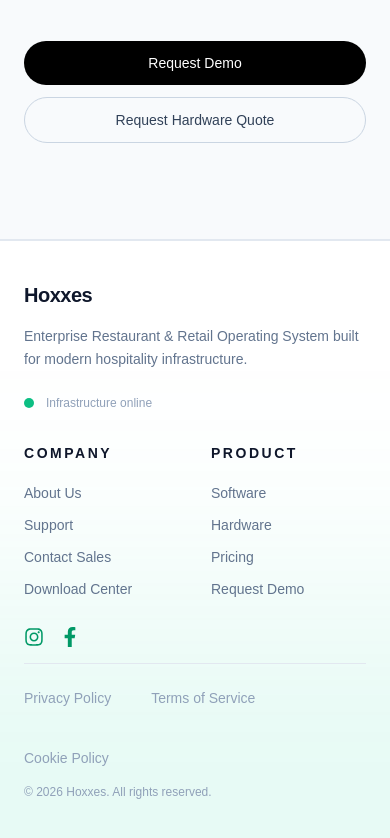
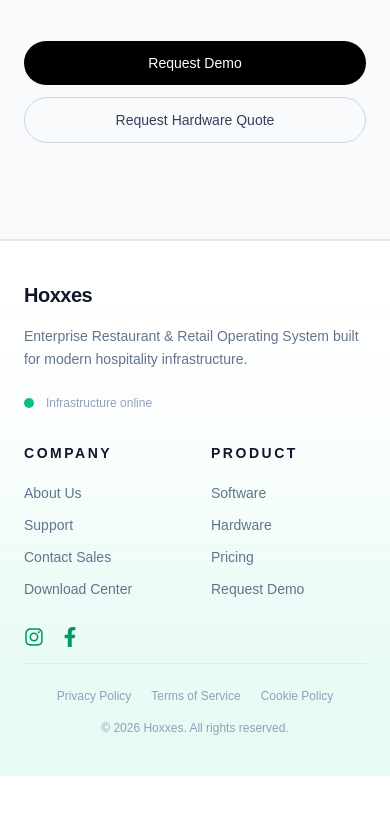
Before and after one commit to leonardapp/web, a Next.js app: page /hardware in a window 390 px wide. Shown: the part 2836-3674 px from the top of the page. After the commit the page ends 3612 px from the top, so only its background shows below. Built offline with nearby package versions, Linux system fonts and the light colour scheme.

Commit message:
Footer update

```diff
--- a/components/Footer.tsx
+++ b/components/Footer.tsx
@@ -153,13 +153,13 @@ export default function Footer() {
         </div>
 
         {/* BOTTOM */}
-        <div className="mt-4 md:mt-10 pt-6 border-t border-slate-200 flex flex-col md:flex-row items-start md:items-center justify-between gap-4">
+        <div className="mt-4 md:mt-10 pt-6 border-t border-slate-200 flex flex-col items-center md:flex-row md:items-center justify-between gap-4">
           <p className="order-2 md:order-1 text-xs sm:text-sm text-slate-400">
             © {new Date().getFullYear()} Hoxxes. All rights reserved.
           </p>
 
-          <div className="order-1 md:order-2 flex flex-wrap items-center gap-10 text-sm font-medium">
-                        <Link
+         <div className="order-1 md:order-2 flex w-full md:w-auto flex-wrap justify-center md:justify-start items-center gap-x-5 md:gap-10 gap-y-2 text-xs sm:text-sm font-medium">
+            <Link
               href="/legal/privacy-policy"
               className="text-slate-400 hover:text-slate-900 transition-colors"
             >
```
